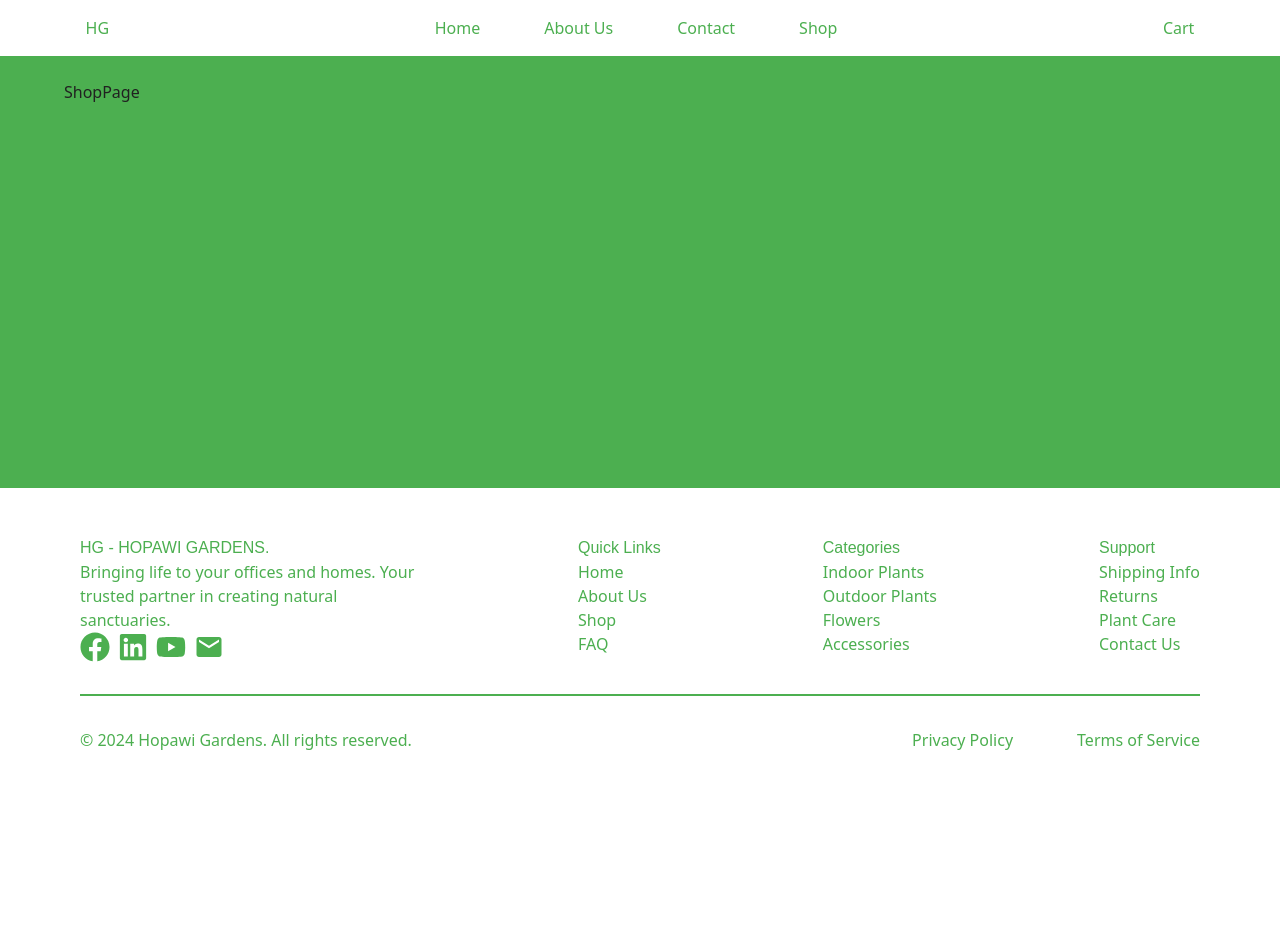
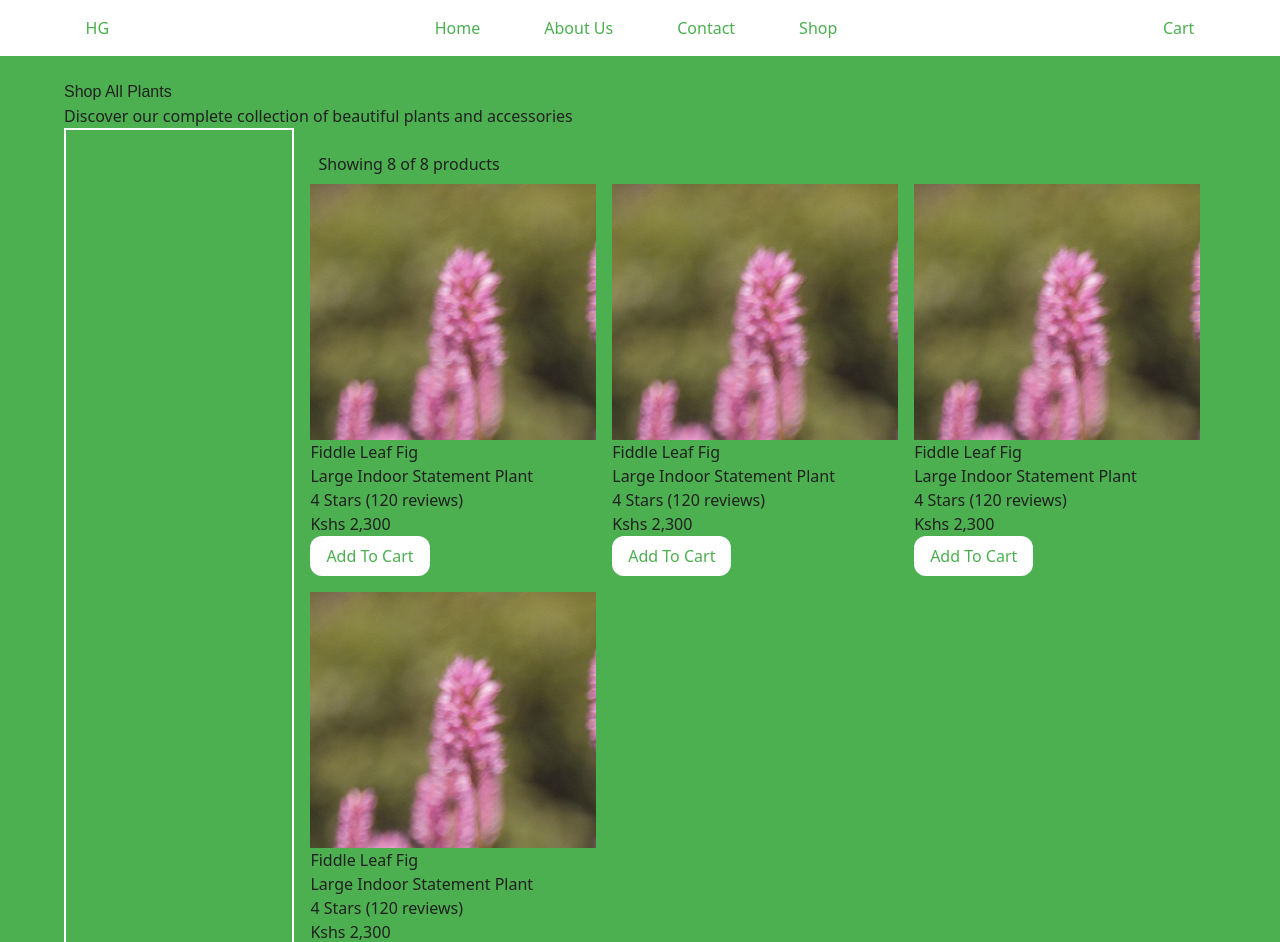
Before and after one commit to MacKibe/hopawiGarden, a React (Vite) app in the folder client/: page /shop in a window 1280 px wide. Shown: the top 942 px of the page. Before the commit the page ends 800 px from the top, so only its background shows below. Built offline with nearby package versions, Linux system fonts and the light colour scheme.

Commit message:
Done with the shop Page Content.

```diff
--- a/client/src/pages/ShopPage.tsx
+++ b/client/src/pages/ShopPage.tsx
@@ -1,7 +1,51 @@
+import img from "../assets/flower.jpg"
 const ShopPage = () => {
     return(
         <div>
-            <h1>ShopPage</h1>
+            <h2>Shop All Plants</h2>
+            <h3>Discover our complete collection of beautiful plants and accessories</h3>
+            <div className="grid grid-cols-5">
+                <aside className="border-2 border-[var(--primary)]">
+
+                </aside>
+                <main className="col-span-4 p-4">
+                    <h4 className="p-2">Showing 8 of 8 products</h4>
+                    <section className="grid grid-cols-3 gap-4">
+                        <div>
+                            <div className="w-full h-64 bg-cover bg-center" style={{ background: `url(${img})`}}></div>
+                            <h3>Fiddle Leaf Fig</h3>
+                            <h4>Large Indoor Statement Plant</h4>
+                            <h5>4 Stars (120 reviews)</h5>
+                            <h6>Kshs 2,300</h6>
+                            <button className="bg-[var(--primary)] text-[var(--background)] py-2 px-4 rounded-xl">Add To Cart</button>
+                        </div>
+                        <div>
+                            <div className="w-full h-64 bg-cover bg-center" style={{ background: `url(${img})`}}></div>
+                            <h3>Fiddle Leaf Fig</h3>
+                            <h4>Large Indoor Statement Plant</h4>
+                            <h5>4 Stars (120 reviews)</h5>
+                            <h6>Kshs 2,300</h6>
+                            <button className="bg-[var(--primary)] text-[var(--background)] py-2 px-4 rounded-xl">Add To Cart</button>
+                        </div>
+                        <div>
+                            <div className="w-full h-64 bg-cover bg-center" style={{ background: `url(${img})`}}></div>
+                            <h3>Fiddle Leaf Fig</h3>
+                            <h4>Large Indoor Statement Plant</h4>
+                            <h5>4 Stars (120 reviews)</h5>
+                            <h6>Kshs 2,300</h6>
+                            <button className="bg-[var(--primary)] text-[var(--background)] py-2 px-4 rounded-xl">Add To Cart</button>
+                        </div>
+                        <div>
+                            <div className="w-full h-64 bg-cover bg-center" style={{ background: `url(${img})`}}></div>
+                            <h3>Fiddle Leaf Fig</h3>
+                            <h4>Large Indoor Statement Plant</h4>
+                            <h5>4 Stars (120 reviews)</h5>
+                            <h6>Kshs 2,300</h6>
+                            <button className="bg-[var(--primary)] text-[var(--background)] py-2 px-4 rounded-xl">Add To Cart</button>
+                        </div>
+                    </section>
+                </main>
+            </div>
         </div>
     )
 }
```
Also changed, not shown: client/src/assets/flower.jpg (added).
